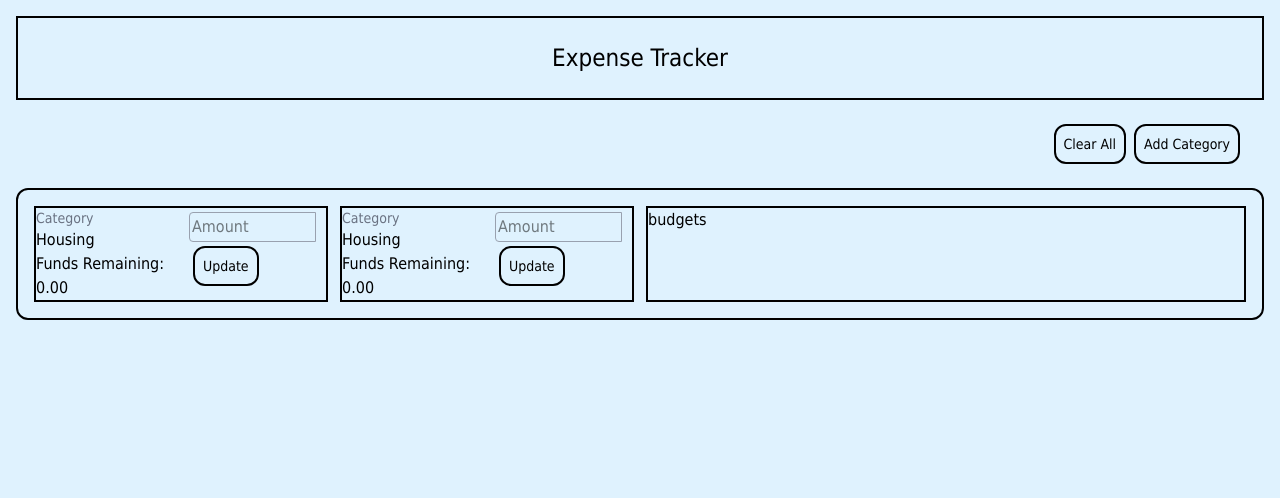
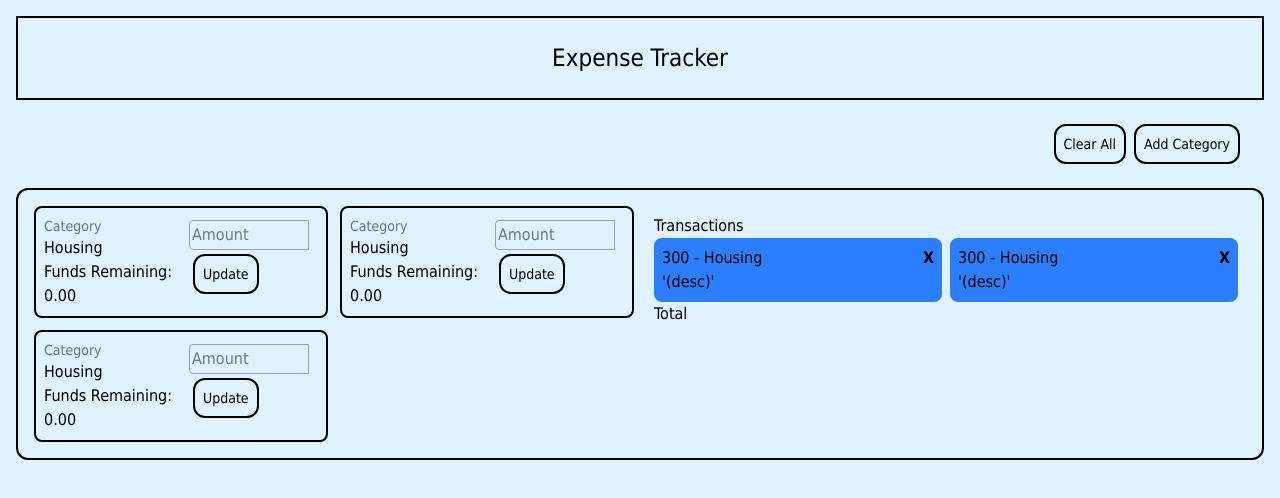
Before and after one commit to violetlea/expenseTracker, a React (Vite) app: page / in a window 1280 px wide. Shown: the top 498 px of the page. Built offline with nearby package versions, Linux system fonts and the light colour scheme.

Commit message:
add budget layout

```diff
--- a/src/App.jsx
+++ b/src/App.jsx
@@ -3,6 +3,7 @@ import "./App.css";
 import ButtonDef from "./components/Button";
 import AddCategory from "./containers/addCategoryContainer";
 import AddBudget from "./containers/addBudgetContainer";
+import ManageTransaction from "./containers/transactionsContainer";
 function App() {
 	const [visible, setVisible] = useState(false);
 
@@ -55,19 +56,8 @@ function App() {
 					</div>
 				)}
 				<div className=" grid grid-cols-1 md:grid-cols-2 gap-3 p-2 md:p-4 justify-items-center border-2 border-black m-2 md:m-4 rounded-xl">
-					<div className="grid grid-cols-1 gap-3 md:grid-cols-2">
-						<div className="border-2 border-black w-full">
-							<AddBudget />
-						</div>
-						<div className="border-2 border-black w-full">
-							<AddBudget />
-						</div>
-
-					</div>
-
-
-					<div className="border-2 border-black w-full">budgets</div>
-
+					<AddBudget />
+					<ManageTransaction />
 				</div>
 			</section>
 		</>
--- a/src/components/Input.jsx
+++ b/src/components/Input.jsx
@@ -1,9 +1,9 @@
 export default function TextInput (props) {
-    const {label,handleOnChange} = props;
+    const {type,label,handleOnChange} = props;
     return(
         <>
         <input
-        type="text"
+        type={type}
         placeholder={label}
         onChange={handleOnChange}
         class="border-1 border-gray-400 w-auto max-w-9/10 rounded-l p-0.5 m-1"
--- a/src/containers/addBudgetContainer.jsx
+++ b/src/containers/addBudgetContainer.jsx
@@ -1,10 +1,11 @@
 import TextInput from "../components/Input";
 import ButtonDef from "../components/Button";
 
-export default function AddBudget (props) {
-
+export default function AddBudget(props) {
 	return (
 		<>
+			<div className="grid grid-cols-1 gap-3 md:grid-cols-2">
+				<div className="border-2 border-black rounded-lg p-2 w-full">
 					<div className="grid grid-cols-2 gap-2">
 						<div>
 							<p className="text-sm text-gray-500">Category</p>
@@ -12,13 +13,37 @@ export default function AddBudget (props) {
 							<p>Funds Remaining: 0.00</p>
 						</div>
 						<div>
-                    <TextInput label='Amount'/>
-                    <ButtonDef text='Update' />
-
-
+							<TextInput label="Amount" type="number" />
+							<ButtonDef text="Update" />
 						</div>
-
-
+					</div>
+				</div>
+				<div className="border-2 border-black w-full rounded-lg p-2 w-full">
+					<div className="grid grid-cols-2 gap-2">
+						<div>
+							<p className="text-sm text-gray-500">Category</p>
+							<p className="text-md">Housing</p>
+							<p>Funds Remaining: 0.00</p>
+						</div>
+						<div>
+							<TextInput label="Amount" type="number" />
+							<ButtonDef text="Update" />
+						</div>
+					</div>
+				</div>
+                <div className="border-2 border-black rounded-lg p-2 w-full">
+					<div className="grid grid-cols-2 gap-2">
+						<div>
+							<p className="text-sm text-gray-500">Category</p>
+							<p className="text-md">Housing</p>
+							<p>Funds Remaining: 0.00</p>
+						</div>
+						<div>
+							<TextInput label="Amount" type="number" />
+							<ButtonDef text="Update" />
+						</div>
+					</div>
+				</div>
 			</div>
 		</>
 	);
--- a/src/containers/addCategoryContainer.jsx
+++ b/src/containers/addCategoryContainer.jsx
@@ -26,7 +26,7 @@ export default function AddCategory(props) {
 				<div className="bg-pink-300">
 					<p>Category</p>
                     <div>
-                        <TextInput label="Category" />
+                        <TextInput label="Category" type='text' />
 					    <ButtonDef text="Add" handleAction={handleSubmit} />
                     </div>
 
--- /dev/null
+++ b/src/containers/transactionsContainer.jsx
@@ -0,0 +1,37 @@
+export default function ManageTransaction (props) {
+    return (
+        <>
+
+            <div className="w-full p-2">
+                <p>Transactions</p>
+                <div className="grid grid-cols-1 gap-2 md:grid-cols-2">
+                    <div className="rounded-lg bg-blue-500 p-2 grid grid-cols-2">
+                        <div className="h-full">
+                            <p>300 - Housing '(desc)' </p>
+                        </div>
+                        <div className="h-full pt-0.5 md:pt-2 lg:pt-0 align-middle" >
+                            <p className="text-right font-bold  ">X</p>
+                        </div>
+
+                    </div>
+                    <div className="rounded-lg bg-blue-500 p-2 grid grid-cols-2">
+                        <div className="h-full">
+                            <p>300 - Housing '(desc)' </p>
+                        </div>
+                        <div className="h-full pt-0.5 md:pt-2 lg:pt-0 align-middle">
+                            <p className="text-right font-bold ">X</p>
+                        </div>
+                    </div>
+                </div>
+                <div>
+                    <p>Total</p>
+
+                </div>
+
+
+
+
+			</div>
+        </>
+    );
+}
```
Lines whose indentation alone changed are shown as unchanged.
